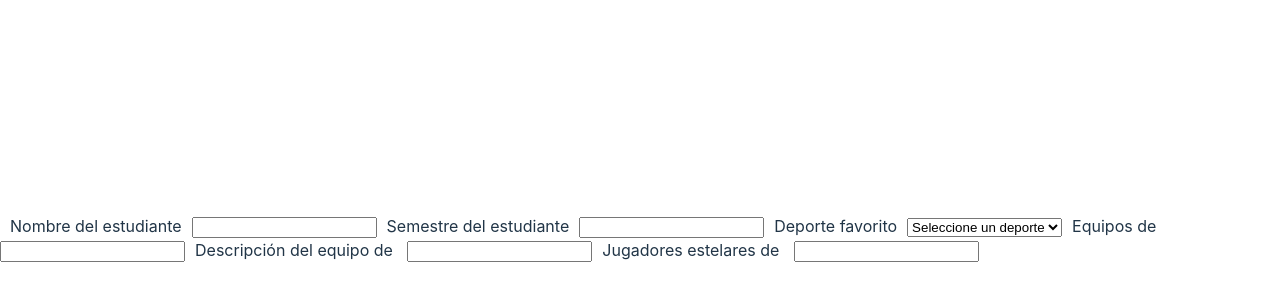
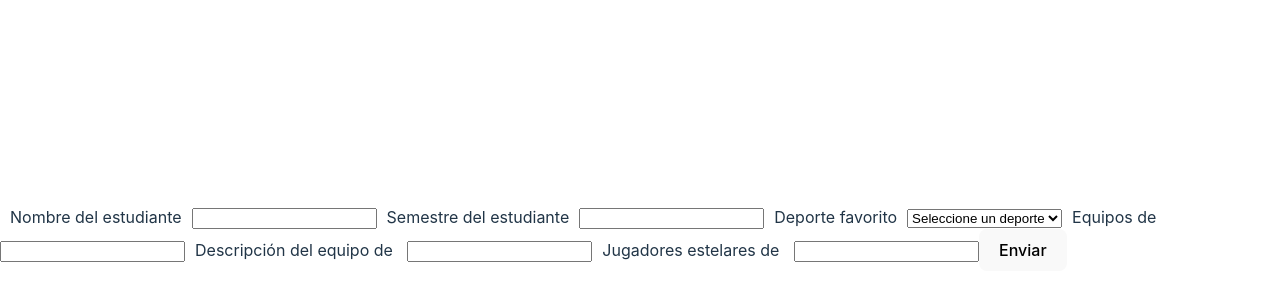
Before and after one commit to lortiz24/rubrica-primer-corte, a React (Vite) app: page / in a window 1280 px wide. Shown: the part 162-462 px from the top of the page. Built offline with nearby package versions, Linux system fonts and the light colour scheme.

Commit message:
Se genera el boton enviar para hacer submir del formulario

```diff
--- a/src/App.jsx
+++ b/src/App.jsx
@@ -48,7 +48,7 @@ function App() {
           <label htmlFor="jugadoresEstelares" style={{ margin: 10 }}>Jugadores estelares de {equiposDeporte}</label>
           <input name='jugadoresEstelares' type="text" value={jugadoresEstelares} onChange={(e) => setJugadoresEstelares(e.target.value)} required />
 
-
+          <button type='submit'>Enviar</button>
 
         </form>
       </div>
```
